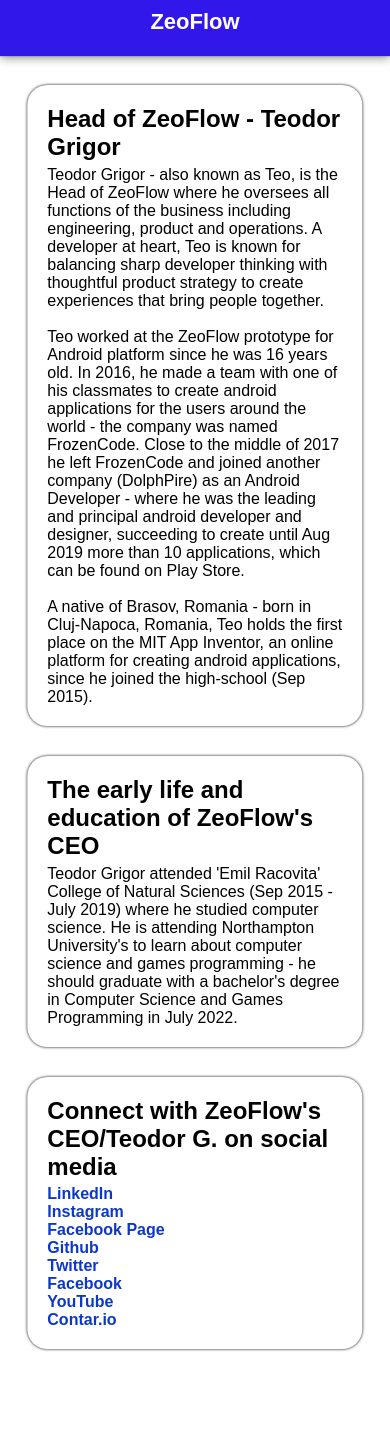
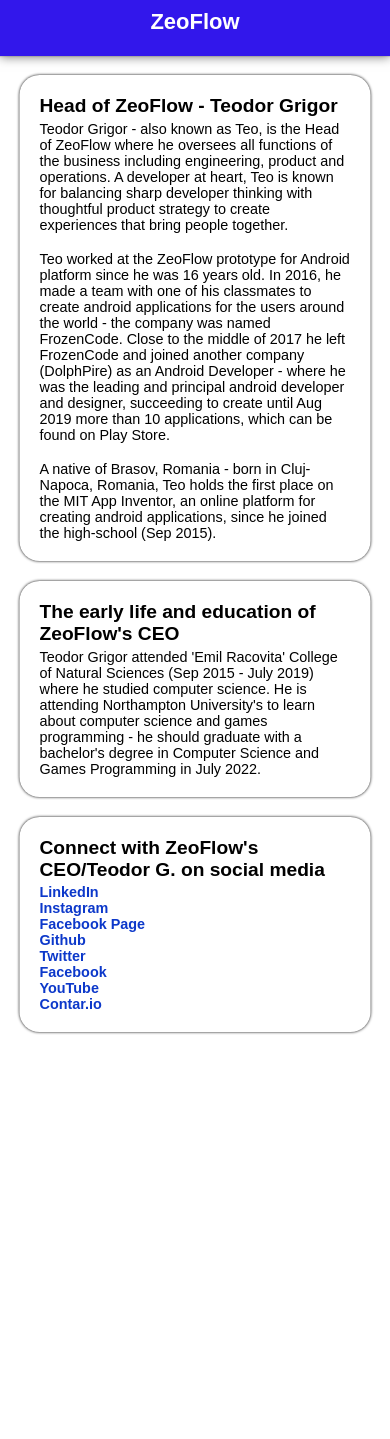
Before and after one commit to zeoflow/website, a PHP site: page /about/ceo.html in a window 390 px wide. After the commit the page ends 1034 px from the top, so only its background shows below. Run offline with PHP 8.4, Linux system fonts and the light colour scheme; some web fonts are replaced.

Commit message:
Update ceo.css

```diff
--- a/styles/ceo.css
+++ b/styles/ceo.css
@@ -54,8 +54,20 @@ body {
   z-index: 0;
 }
 
+@media (max-width: 900px) {
+  .content_holder {
+    width:90vw;
+  }
+}
+
 .header {
   height: 85px;
+}
+
+@media (max-width: 900px) {
+  .header {
+    height: 75px;
+  }
 }
 
 .itemHolder {
@@ -79,11 +91,23 @@ body {
   -webkit-margin-end: 0px;
 }
 
+@media (max-width: 900px) {
+  .h2title {
+    font-size: 1.2em;
+  }
+}
+
 .titleContent {
   -webkit-margin-before: 0em;
   -webkit-margin-after: 0em;
   -webkit-margin-start: 0px;
   -webkit-margin-end: 0px;
+}
+
+@media (max-width: 900px) {
+  .titleContent {
+    font-size: 0.9em;
+  }
 }
 
 .noselect {
@@ -104,6 +128,16 @@ body {
   margin-bottom: 90px;
 }
 
+@media (max-width: 900px) {
+  .spaceAbove {
+    margin-top: 20px;
+  }
+
+  .spaceBelow {
+    margin-bottom: 80px;
+  }
+}
+
 .socialLink {
   text-decoration: none;
   color: #0c38ca;
@@ -113,6 +147,12 @@ body {
 /* width */
 ::-webkit-scrollbar {
   width: 0.8vw;
+}
+
+@media (max-width: 900px) {
+  ::-webkit-scrollbar {
+    width: 2vw;
+  }
 }
 
 /* Track */
```
